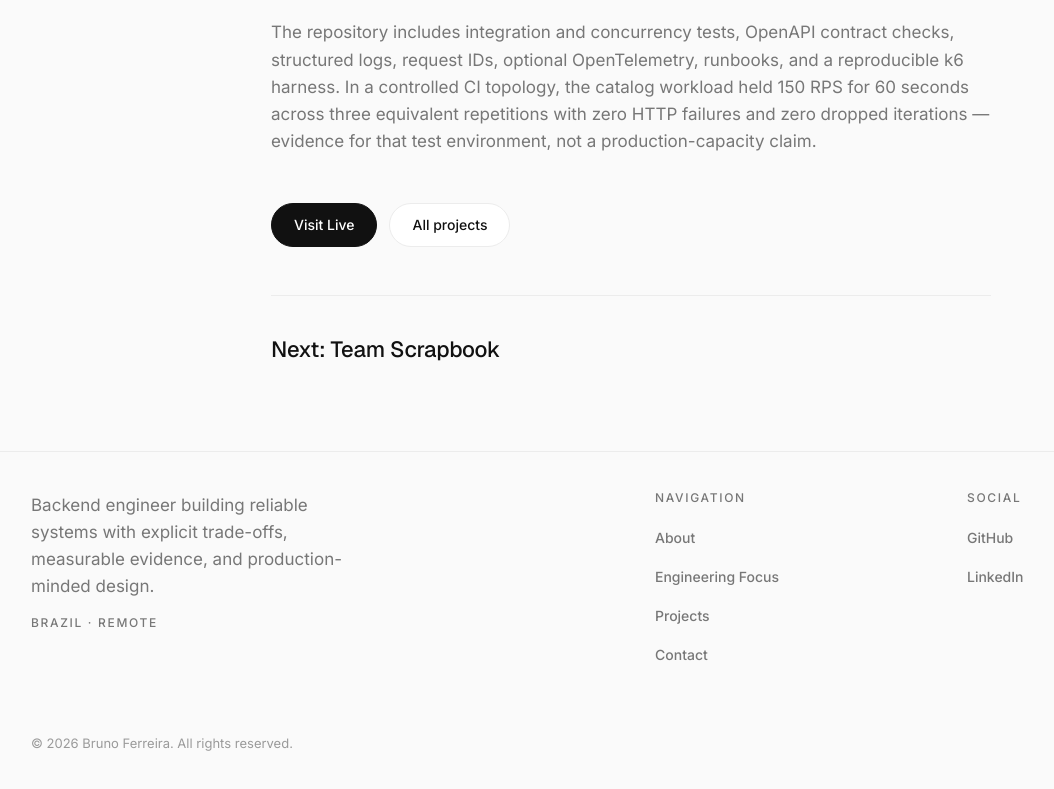
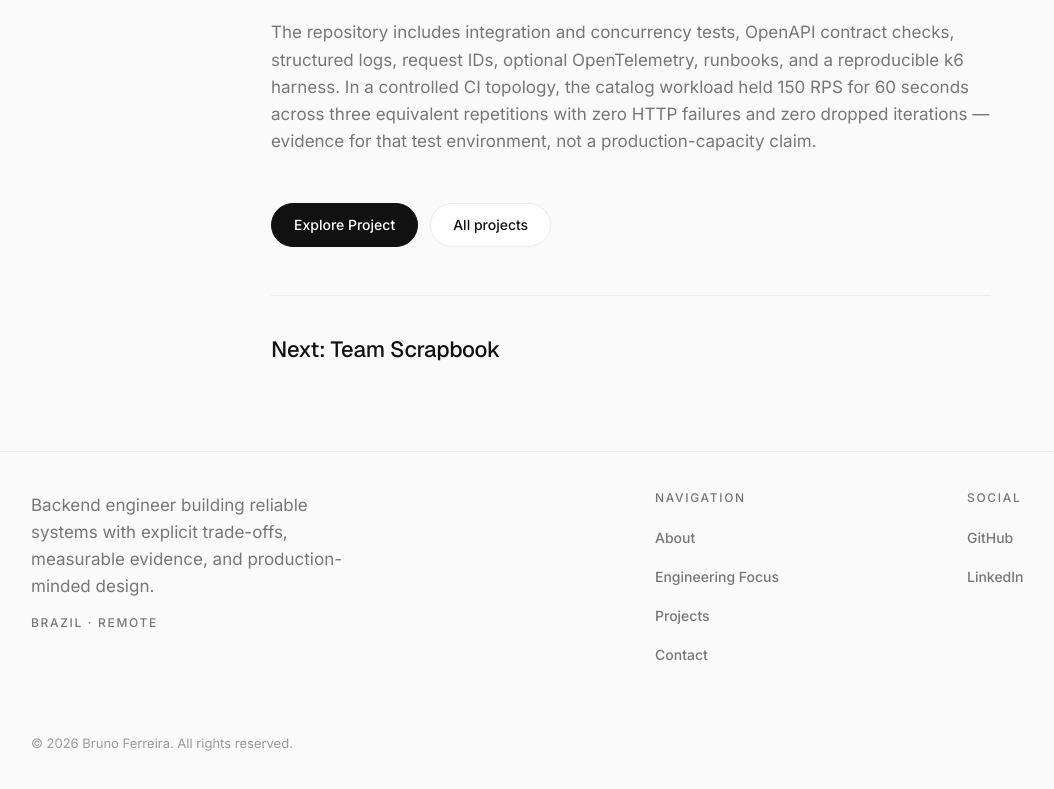
Before and after one commit to Bruno2K/bruno-portfolio, a Next.js app: page /projects/neon-arsenal-market in a window 1280 px wide. Shown: the part 1805-2594 px from the top of the page, without its empty margins (9-1063 px from the left). Built offline with nearby package versions, Linux system fonts and the light colour scheme.

Commit message:
content: make project detail CTA generic and accurate

```diff
--- a/src/app/projects/[slug]/page.tsx
+++ b/src/app/projects/[slug]/page.tsx
@@ -71,7 +71,7 @@ export default async function ProjectPage({ params }: ProjectPageProps) {
         ))}
         <div className="flex flex-wrap gap-3">
           <Button href={project.liveUrl} external>
-            Visit Live
+            Explore Project
           </Button>
           <Button href="/projects" variant="secondary">
             All projects
@@ -80,10 +80,7 @@ export default async function ProjectPage({ params }: ProjectPageProps) {
         {next ? (
           <p className="text-h4 border-line border-t pt-10">
             Next:{" "}
-            <a
-              href={`/projects/${next.slug}`}
-              className="underline-offset-4 hover:underline"
-            >
+            <a href={`/projects/${next.slug}`} className="underline-offset-4 hover:underline">
               {next.title}
             </a>
           </p>
```
